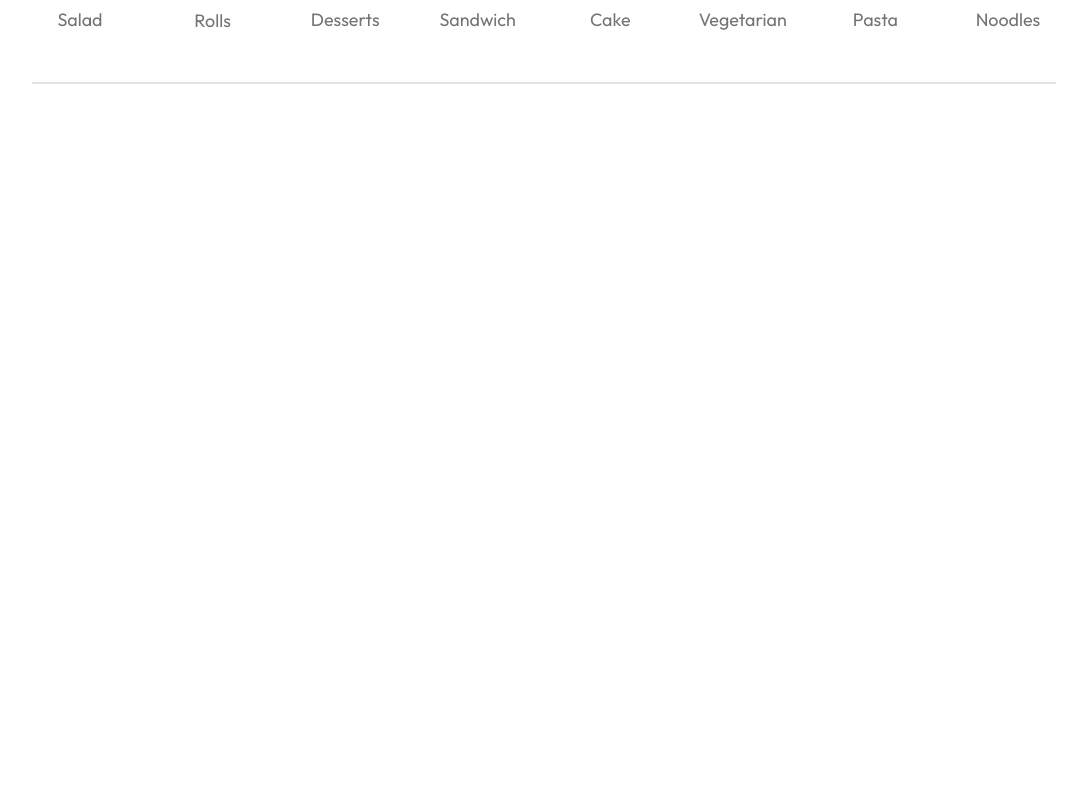
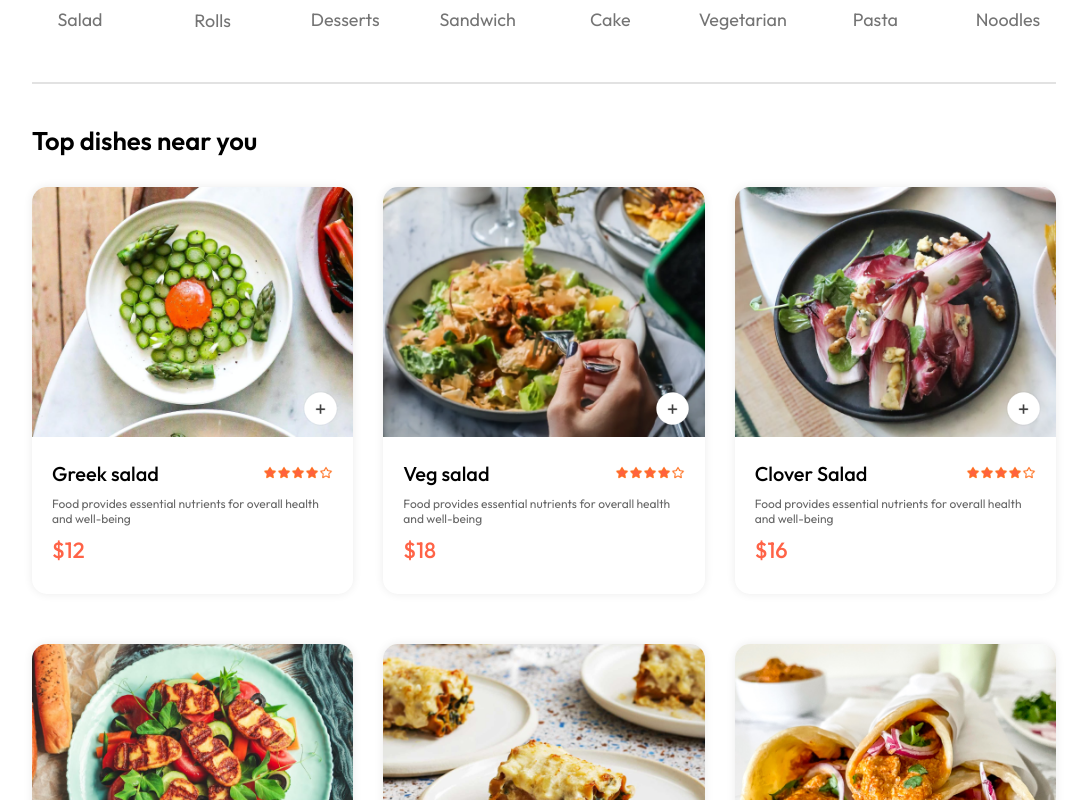
Before and after one commit to Dungsora04/Food-Delivery, a React (Vite) app in the folder frontend/: page / in a window 1280 px wide. Shown: the part 840-1640 px from the top of the page, without its empty margins (96-1183 px from the left). Before the commit the page ends 934 px from the top, so only its background shows below. Built offline with nearby package versions, Linux system fonts and the light colour scheme.

Commit message:
add food display and food items

```diff
--- a/frontend/src/components/ExploreMenu/ExploreMenu.jsx
+++ b/frontend/src/components/ExploreMenu/ExploreMenu.jsx
@@ -23,7 +23,11 @@ const ExploreMenu = ({ category, setCategory }) => {
               key={index}
               className="explore-menu-list-item"
             >
-              <img className={category===item.menu_name?"active":""} src={item.menu_image} alt="" />
+              <img
+                className={category === item.menu_name ? "active" : ""}
+                src={item.menu_image}
+                alt=""
+              />
               <p>{item.menu_name}</p>
             </div>
           );
--- /dev/null
+++ b/frontend/src/components/FoodDisplay/FoodDisplay.css
@@ -0,0 +1,14 @@
+.food-display {
+  margin-top: 30px;
+}
+.food-display h2 {
+  font-size: max(2vw, 24px);
+  font-weight: 600;
+}
+.food-display-list {
+  display: grid;
+  grid-template-columns: repeat(auto-fill, minmax(240px, 1fr));
+  margin-top: 30px;
+  gap: 30px;
+  row-gap: 50px;
+}
--- /dev/null
+++ b/frontend/src/components/FoodDisplay/FoodDisplay.jsx
@@ -0,0 +1,31 @@
+import React, { useContext } from "react";
+import "./FoodDisplay.css";
+import { StoreContext } from "../../context/StoreContext";
+import FoodItem from "../FoodItem/FoodItem";
+// import { food_list } from "../../assets/assets";
+
+const FoodDisplay = ({ category }) => {
+  const { food_list } = useContext(StoreContext);
+
+  return (
+    <div className="food-display" id="food-display">
+      <h2>Top dishes near you</h2>
+      <div className="food-display-list">
+        {food_list.map((item, index) => {
+          return (
+            <FoodItem
+              key={index}
+              id={item._id}
+              name={item.name}
+              description={item.description}
+              price={item.price}
+              image={item.image}
+            />
+          );
+        })}
+      </div>
+    </div>
+  );
+};
+
+export default FoodDisplay;
--- /dev/null
+++ b/frontend/src/components/FoodItem/FoodItem.css
@@ -0,0 +1,63 @@
+.food-item {
+  width: 100%;
+  margin: auto;
+  border-radius: 15px;
+  box-shadow: 0px 0px 10px #00000015;
+  transition: 0.3s;
+  animation: fadeIn 1s;
+}
+.food-item-image {
+  width: 100%;
+  border-radius: 15px 15px 0px 0px;
+}
+.food-item-info {
+  padding: 20px;
+}
+.food-item-name-rating {
+  display: flex;
+  justify-content: space-between;
+  align-items: center;
+  margin-bottom: 10px;
+}
+.food-item-name-rating p {
+  font-size: 20px;
+  font-weight: 500;
+}
+.food-item-name-rating img {
+  width: 70px;
+}
+.food-item-desc {
+  color: #676767;
+  font-size: 12px;
+}
+.food-item-price {
+  color: tomato;
+  font-size: 22px;
+  font-weight: 500;
+  margin: 10px 0px;
+}
+.food-item-img-container {
+  position: relative;
+}
+.food-item-img-container .add {
+  width: 35px;
+  position: absolute;
+  bottom: 15px;
+  right: 15px;
+  cursor: pointer;
+  border-radius: 50%;
+}
+.food-item-counter {
+  position: absolute;
+  bottom: 15px;
+  right: 15px;
+  display: flex;
+  align-items: center;
+  gap: 10px;
+  padding: 6px;
+  border-radius: 50px;
+  background-color: white;
+}
+.food-item-counter img {
+  width: 30px;
+}
--- /dev/null
+++ b/frontend/src/components/FoodItem/FoodItem.jsx
@@ -0,0 +1,48 @@
+import React, { useContext } from "react";
+import "./FoodItem.css";
+import { assets } from "../../assets/assets";
+import { StoreContext } from "../../context/StoreContext";
+
+const FoodItem = ({ id, name, price, description, image }) => {
+  const { cartItems, addToCart, removeFromCart } = useContext(StoreContext);
+
+  return (
+    <div className="food-item">
+      <div className="food-item-img-container">
+        <img className="food-item-image" src={image} alt="" />
+        {!cartItems[id] ? (
+          <img
+            className="add"
+            onClick={() => addToCart(id)}
+            src={assets.add_icon_white}
+            alt=""
+          />
+        ) : (
+          <div className="food-item-counter">
+            <img
+              onClick={() => removeFromCart(id)}
+              src={assets.remove_icon_red}
+              alt=""
+            />
+            <p>{cartItems[id]}</p>
+            <img
+              onClick={() => addToCart(id)}
+              src={assets.add_icon_green}
+              alt=""
+            />
+          </div>
+        )}
+      </div>
+      <div className="food-item-info">
+        <div className="food-item-name-rating">
+          <p>{name}</p>
+          <img src={assets.rating_starts} alt="" />
+        </div>
+        <p className="food-item-desc">{description}</p>
+        <p className="food-item-price">${price}</p>
+      </div>
+    </div>
+  );
+};
+
+export default FoodItem;
--- /dev/null
+++ b/frontend/src/context/StoreContext.jsx
@@ -0,0 +1,40 @@
+import { createContext, useEffect, useState } from "react";
+import { food_list } from "../assets/assets";
+
+export const StoreContext = createContext(null);
+
+const StoreContextProvider = (props) => {
+  const [cartItems, setCartItems] = useState({});
+
+  const addToCart = (itemId) => {
+    if (!cartItems[itemId]) {
+      setCartItems((prev) => ({ ...prev, [itemId]: 1 }));
+    } else {
+      setCartItems((prev) => ({ ...prev, [itemId]: prev[itemId] + 1 }));
+    }
+  };
+
+  const removeFromCart = (itemId) => {
+    setCartItems((prev) => ({ ...prev, [itemId]: prev[itemId] - 1 }));
+  };
+
+  useEffect(()=> {
+    console.log(cartItems);
+  },[cartItems])
+
+  const contextValue = {
+    food_list,
+    cartItems,
+    setCartItems,
+    addToCart,
+    removeFromCart,
+  };
+
+  return (
+    <StoreContext.Provider value={contextValue}>
+      {props.children}
+    </StoreContext.Provider>
+  );
+};
+
+export default StoreContextProvider;
--- a/frontend/src/main.jsx
+++ b/frontend/src/main.jsx
@@ -3,9 +3,12 @@ import ReactDOM from "react-dom/client";
 import App from "./App.jsx";
 import "./index.css";
 import { BrowserRouter } from "react-router-dom";
+import StoreContextProvider from "./context/StoreContext.jsx";
 
 ReactDOM.createRoot(document.getElementById("root")).render(
   <BrowserRouter>
-    <App />
+    <StoreContextProvider>
+      <App />
+    </StoreContextProvider>
   </BrowserRouter>
 );
--- a/frontend/src/pages/Home/Home.jsx
+++ b/frontend/src/pages/Home/Home.jsx
@@ -2,6 +2,7 @@ import React, { useState } from "react";
 import "./Home.css";
 import Header from "../../components/Header/Header";
 import ExploreMenu from "../../components/ExploreMenu/ExploreMenu";
+import FoodDisplay from "../../components/FoodDisplay/FoodDisplay";
 
 const Home = () => {
   const [category, setCategory] = useState("All");
@@ -10,6 +11,7 @@ const Home = () => {
     <div>
       <Header />
       <ExploreMenu category={category} setCategory={setCategory} />
+      <FoodDisplay category={category} />
     </div>
   );
 };
```
